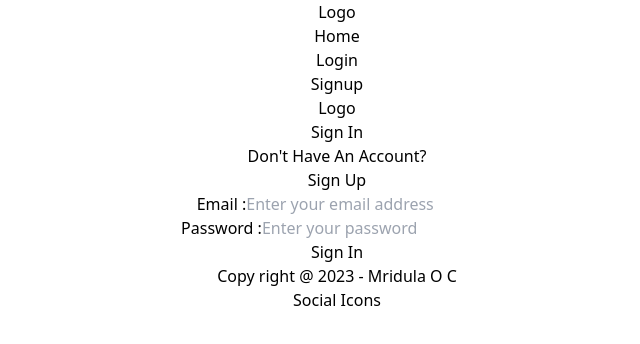
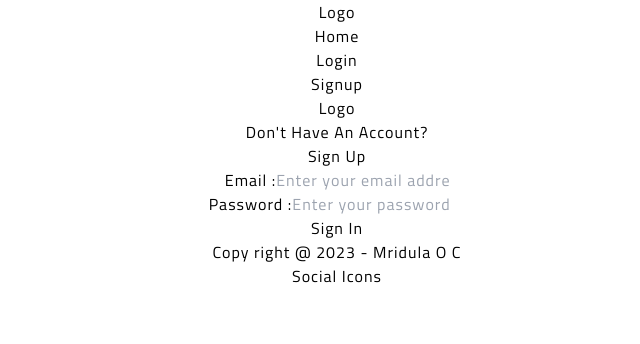
Before and after one commit to Mridulaoc/Blog-App, a React (Vite) app in the folder blogApp/: page /login in a window 1280 px wide. Shown: the top 344 px of the page, without its empty margins (303-943 px from the left). Built offline with nearby package versions, Linux system fonts and the light colour scheme; no server answers.

Commit message:
blog app

```diff
--- a/blogApp/src/App.css
+++ b/blogApp/src/App.css
@@ -1,8 +1,13 @@
+@import url('https://fonts.googleapis.com/css2?family=Titillium+Web:wght@300;400&display=swap');
+
+
 #root {
   max-width: 1280px;
   margin: 0 auto;
   padding: 0;
   text-align: center;
+  font-family: 'Titillium Web', sans-serif;
+  letter-spacing:1px;
 }
 
 .logo {
--- a/blogApp/src/components/Input.jsx
+++ b/blogApp/src/components/Input.jsx
@@ -8,11 +8,11 @@ const Input = React.forwardRef(function Input({
 },ref){
      const id = useId();
     return(
-        <div className='w-full'>
-        {label && <label htmlFor={id} className='inline-block mb-1 pl-1'>
+        <div className='w-full flex flex-col px-20 py-3'>
+        {label && <label htmlFor={id} className='inline-block mb-1 pl-1 text-left'>
                 {label}
         </label>}
-        <input type={type} ref={ref} className={`${className}`} {...props} id={id} />
+        <input type={type} ref={ref} className={`${className} px-2 py-3 bg-transparent border border-gray-600 rounded-md placeholder-gray-500`} {...props} id={id} />
 
         </div>
     )
--- a/blogApp/src/components/Login.jsx
+++ b/blogApp/src/components/Login.jsx
@@ -4,7 +4,7 @@ import { Link, useNavigate } from 'react-router-dom'
 import authService from '../appwrite/auth'
 import {logIn} from '../store/authSlicer'
 import {useDispatch} from 'react-redux'
-import {Input, Button} from './index'
+import {Input, Button,Container} from './index'
 
 
 const Login = () => {
@@ -35,11 +35,11 @@ const Login = () => {
 
     }
   return (
-    <div className='w-full border-blue-500 border-solid border-2 mt-5'>
+    <Container>
+        <div className='w-2/5 border border-gray-500 mx-auto my-20 flex flex-col py-8 rounded-md'>
         <div>Logo</div>
-        <h2>Sign In</h2>
         <div className='flex gap-2 justify-center'>
-        <p>Don't Have An Account?</p>
+        <p>Don&apos;t Have An Account?</p>
         <Link to={'/signup'}>
           Sign Up
         </Link>
@@ -50,7 +50,7 @@ const Login = () => {
             label='Email :'
             placeholder='Enter your email address'
             type='email'
-            className='flex flex-col mx-auto mb-2 text-black'
+            className='mb-2 text-black'
             {...register("email",{
                 required:true,
                 validate:{
@@ -62,17 +62,23 @@ const Login = () => {
             label='Password :'
             placeholder='Enter your password'
             type='password'
-            className='flex flex-col mx-auto mb-2 text-black'
+            className=' mb-2 text-black'
             {...register("password",{
                 required:true,
             })}
             />
+            <div className='flex justify-start'>
             <Button
             type='submit'>
             Sign In
             </Button>
+            </div>
+
         </form>
-    </div>
+        </div>
+    </Container>
+
+
   )
 }
 
--- a/blogApp/src/components/container/Container.jsx
+++ b/blogApp/src/components/container/Container.jsx
@@ -3,7 +3,7 @@ import React from 'react';
 
 const Container = ({children}) => {
   return (
-    <div className='mx-auto w-full max-w-7xl px-4'>
+    <div className='mx-auto w-full max-w-7xl px-4 '>
         {children}
     </div>
   )
--- a/blogApp/src/main.jsx
+++ b/blogApp/src/main.jsx
@@ -19,14 +19,14 @@ const router = createBrowserRouter([
     element:<App/>,
     children:[
       {
-        path:'/login',
-        element:<Login/>,
+        path:'/',
+        element:<Home/>,
       },
       {
-        path:'/home',
+        path:'/login',
         element:(
           <AuthLayout authentication={false}>
-            <Home/>
+            <Login/>
           </AuthLayout>
         ),
       },
```
